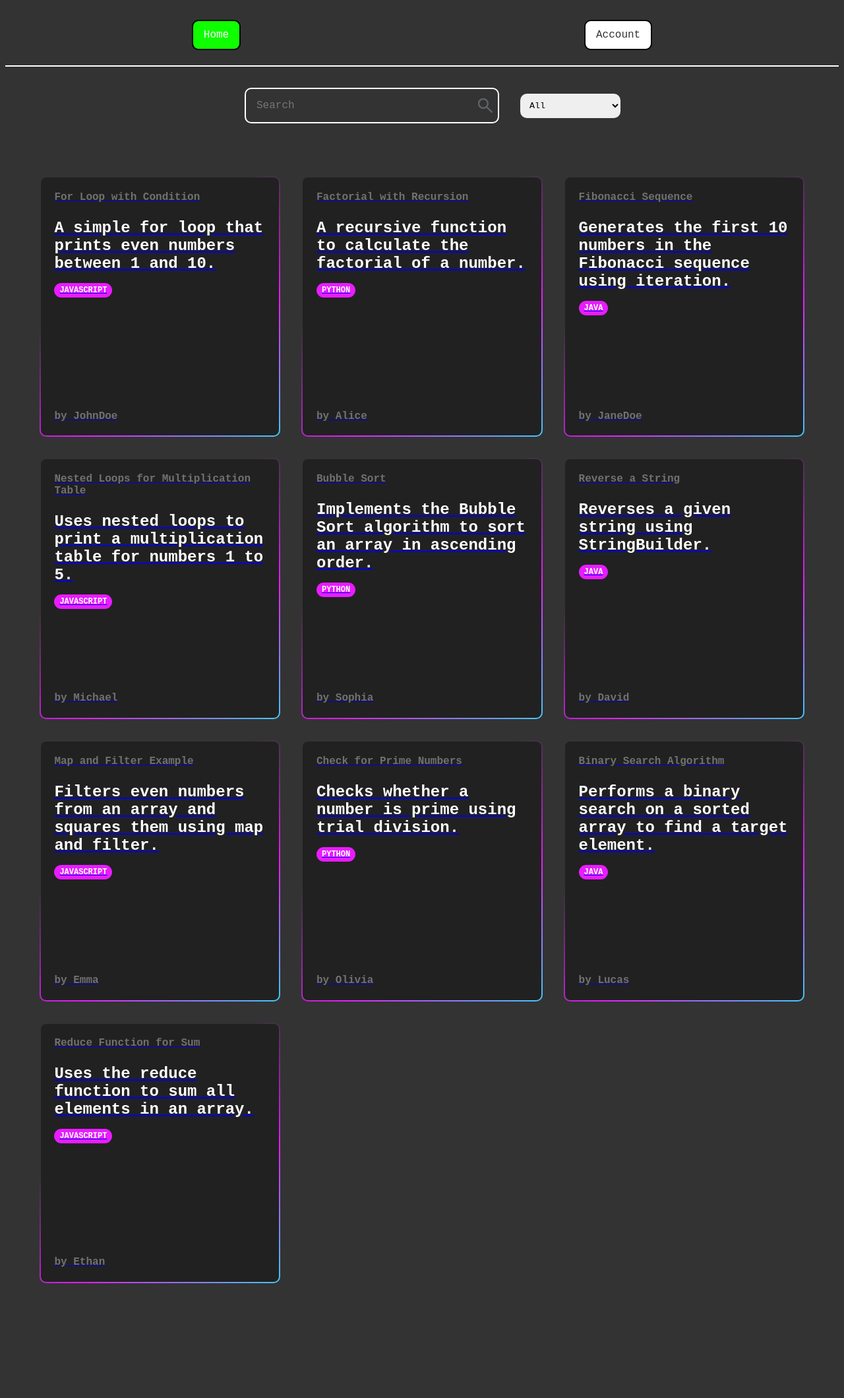
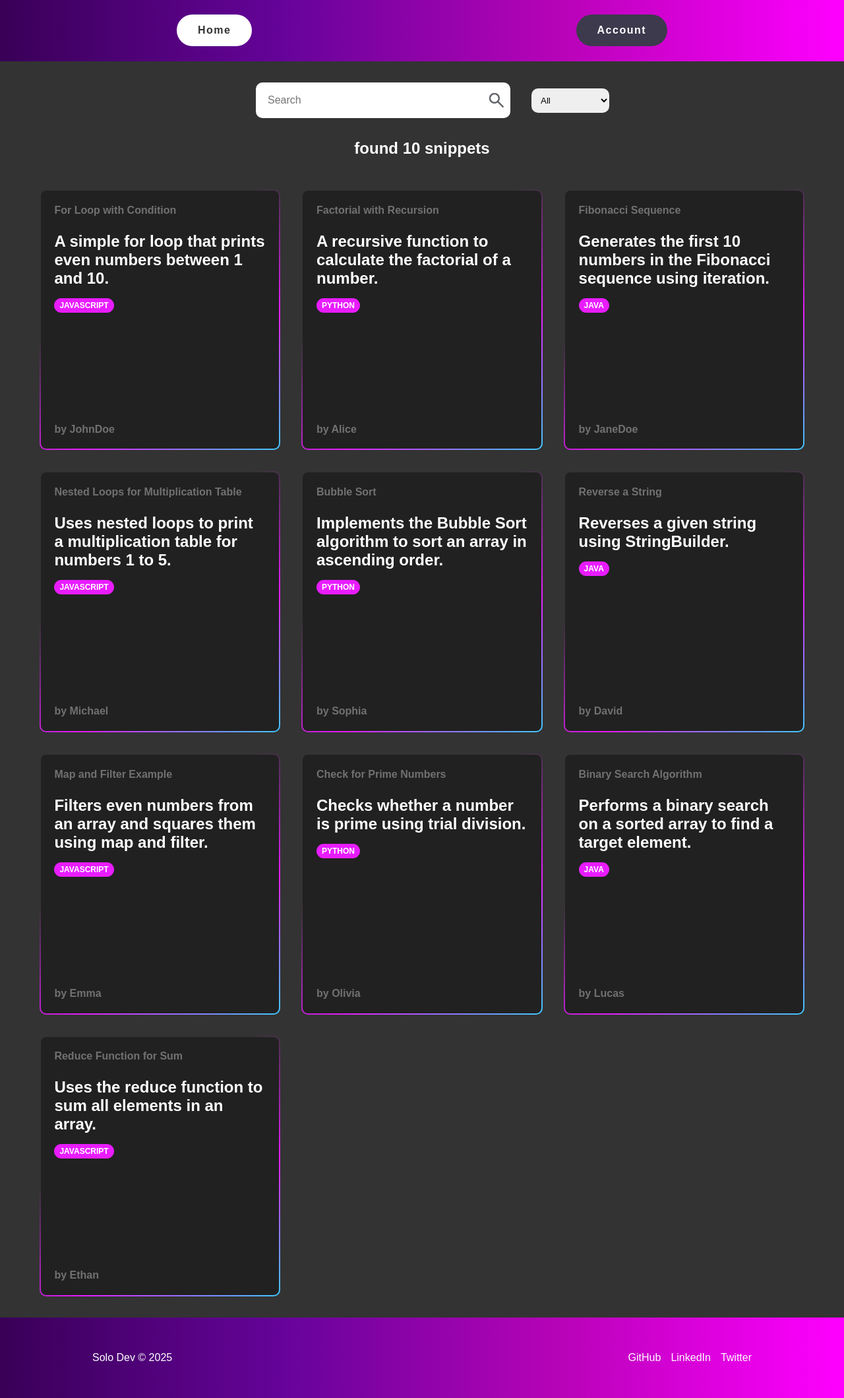
Before and after one commit to EmSley77/SnippetLookup, a React (Vite) app: page / in a window 1280 px wide. Shown: the whole page at 66% size. Before the commit the page ends 1953 px from the top, so only its background shows below. Built offline with nearby package versions, Linux system fonts and the light colour scheme.

Commit message:
adding header, footer and new looks

```diff
--- a/src/Components/Pages/App.jsx
+++ b/src/Components/Pages/App.jsx
@@ -2,6 +2,7 @@ import React, { useEffect, useState } from 'react'
 import { getData } from '../../js/data.js'
 import SnippetList from '../SnippetHelper/SnippetList.jsx'
 import Header from '../Shared/Header.jsx';
+import Footer from '../Shared/Footer.jsx';
 
 export default function App() {
 
@@ -16,7 +17,7 @@ export default function App() {
       const newData = await getData();
       setData(newData)
     }
-    fetchData()
+    fetchData();
 
   }, []);
 
@@ -36,7 +37,7 @@ export default function App() {
 
   if (!data || data.length === 0) {
     return (
-      <div><h2>No snippets available</h2></div>
+      <div><h2 style={{color:"#fff"}}>No snippets available</h2></div>
     )
   }
 
@@ -98,11 +99,14 @@ export default function App() {
 
         </div>
 
+            <div>
+              <h2 style={{color:"#fff"}}>found {filteredData.length} snippets</h2>
+            </div>
         {filteredData.length === 0 && searchInput.length > 0 ? <h1 style={{ color: "#fff" }}>No results were found with: {searchInput || category}</h1> : <SnippetList
           data={filteredData} />}
 
       </div>
-      {/* Add a footer here add some map or info */}
+      <Footer />
     </>
   )
 }
--- /dev/null
+++ b/src/Components/Shared/Footer.jsx
@@ -0,0 +1,17 @@
+import React from 'react'
+import '../../Styles/footer.css'
+
+export default function Footer() {
+    return (
+        <footer className="footer">
+            <div className="footer-content">
+                <p className="footer-text">Solo Dev © {new Date().getFullYear()}</p>
+                <div className="social-links">
+                    <a href="#" className="social-icon">GitHub</a>
+                    <a href="#" className="social-icon">LinkedIn</a>
+                    <a href="#" className="social-icon">Twitter</a>
+                </div>
+            </div>
+        </footer>
+    );
+}
--- a/src/Components/Shared/Header.jsx
+++ b/src/Components/Shared/Header.jsx
@@ -1,5 +1,6 @@
 import React from 'react'
 import { NavLink } from 'react-router'
+import '../../Styles/header.css'
 
 
 export default function Header() {
@@ -9,8 +10,7 @@ export default function Header() {
       padding: "1.4rem",
       display: "flex",
       justifyContent: "space-around",
-      borderBottom: "2px solid #fff"
-
+      background: "linear-gradient(to right, #390057, #650399, #b803b8, #ff00ff)",
     }}>
       {/*       <NavLink className='header-link'>Logout</NavLink> */}
       <NavLink className='header-link' to={"/"}>Home</NavLink>
@@ -20,49 +20,3 @@ export default function Header() {
     </div>
   )
 }
-
-
-/*
-
-Link css
-.button {
-  position: relative;
-  overflow: hidden;
-  height: 3rem;
-  padding: 0 2rem;
-  border-radius: 1.5rem;
-  background: #3d3a4e;
-  background-size: 400%;
-  color: #fff;
-  border: none;
-  cursor: pointer;
-}
-
-.button:hover::before {
-  transform: scaleX(1);
-}
-
-.button-content {
-  position: relative;
-  z-index: 1;
-}
-
-.button::before {
-  content: "";
-  position: absolute;
-  top: 0;
-  left: 0;
-  transform: scaleX(0);
-  transform-origin: 0 50%;
-  width: 100%;
-  height: inherit;
-  border-radius: inherit;
-  background: linear-gradient(
-    82.3deg,
-    rgba(150, 93, 233, 1) 10.8%,
-    rgba(99, 88, 238, 1) 94.3%
-  );
-  transition: all 0.475s;
-}
-
-*/
--- a/src/Components/SnippetHelper/SnippetCard.jsx
+++ b/src/Components/SnippetHelper/SnippetCard.jsx
@@ -13,10 +13,9 @@ export default function SnippetCard({ snippet }) {
           <p className="heading">{snippet.description}</p>
           <div className="categories">
             <span>{snippet.language}</span>
-
           </div>
         </div>
-        <div className="footer">
+        <div className="card-footer">
           by {snippet.user}
         </div>
       </div>
--- a/src/Styles/SnippetCard.css
+++ b/src/Styles/SnippetCard.css
@@ -44,12 +44,16 @@
     border-radius: 50em;
 }
 
-.card .footer {
+.card .card-footer {
     font-weight: 600;
     color: #717171;
     margin-right: 4px;
 }
 
 .card:hover {
-    transform: translate(-4px);
+    transform: translateY(-7px);
 }
+
+.snippet-card-link {
+    text-decoration: none;
+}
--- /dev/null
+++ b/src/Styles/footer.css
@@ -0,0 +1,39 @@
+.footer {
+
+    background: linear-gradient(to right, #390057, #650399, #b803b8, #ff00ff);
+    color: white;
+    padding: 20px 0;
+    margin-top: 2em;
+    text-align: center;
+    font-family: 'Poppins', sans-serif;
+}
+
+.footer-content {
+    display: flex;
+    justify-content: space-between;
+    align-items: center;
+    max-width: 1000px;
+    margin: 2rem auto;
+    padding: 0 20px;
+
+}
+
+.footer-text {
+    font-size: 16px;
+}
+
+.social-links {
+    display: flex;
+    gap: 15px;
+}
+
+.social-icon {
+    color: white;
+    text-decoration: none;
+    font-size: 16px;
+    transition: color 0.3s ease-in-out;
+}
+
+.social-icon:hover {
+    color: #ff00ff;
+}
--- /dev/null
+++ b/src/Styles/header.css
@@ -0,0 +1,30 @@
+.header-link {
+    transition: 0.6s ease-out;
+    text-decoration: none;
+    font-size: 1rem;
+    display: flex;
+    justify-content: center;
+    align-items: center;
+    height: 3rem;
+    padding: 0 2rem;
+    border-radius: 1.5rem;
+    background: #3d3a4e;
+    background-size: 400%;
+    color: #fff;
+    border: none;
+    cursor: pointer;
+    font-weight: 600;
+    letter-spacing: 1.5px;
+
+}
+
+
+.header-link:active {
+    transform: translateY(4px);
+}
+
+.active {
+background-color: #fff;
+    color: #333;
+
+}
--- a/src/Styles/main.css
+++ b/src/Styles/main.css
@@ -1,14 +1,11 @@
 * {
-    font-family: "Fira code", monospace;
+    margin: 0;
+    font-family: 'Raleway', sans-serif;
 }
 
 body {
     min-height: 100vh;
-    /*     margin: 0;
-    background: linear-gradient(to bottom, #1e1e2e, #34344c, #373751, #4e4e67,
-            #616178); */
     background-color: #333;
-
 }
 
 button {
@@ -16,7 +13,6 @@ button {
     transition: 0.6s ease-out;
     padding: 10px 1rem;
     background: #f4f4f4;
-    font-family: "Fira code";
     border-radius: 10px;
     font-size: 1rem;
 }
@@ -36,8 +32,10 @@ button:active {
     background-size: 30px;
     background-repeat: no-repeat;
 
-    color: #fff;
+    color: #000;
+    background-color: #fff;
     border: 2px solid #fff;
+
     padding: 1rem;
     width: 350px;
     margin: 2rem;
@@ -45,36 +43,3 @@ button:active {
     border-radius: 10px;
 
 }
-
-.card {
-    transition: 0.6s ease-out;
-}
-
-.card:hover {
-    cursor: pointer;
-    transform: translateY(5px);
-}
-
-.header-link {
-    text-decoration: none;
-    color: #333;
-    padding: 12px 1rem;
-    background-color: #fff;
-    border: 2px solid #000;
-    border-radius: 10px;
-    transition: 0.6s ease-out;
-
-}
-
-.header-link:hover {
-    background-color: #e2e2e2;
-}
-
-.header-link:active {
-    transform: translateY(4px);
-}
-
-.active {
-    background-color: #0fff00;
-    color: #fff;
-}
```
